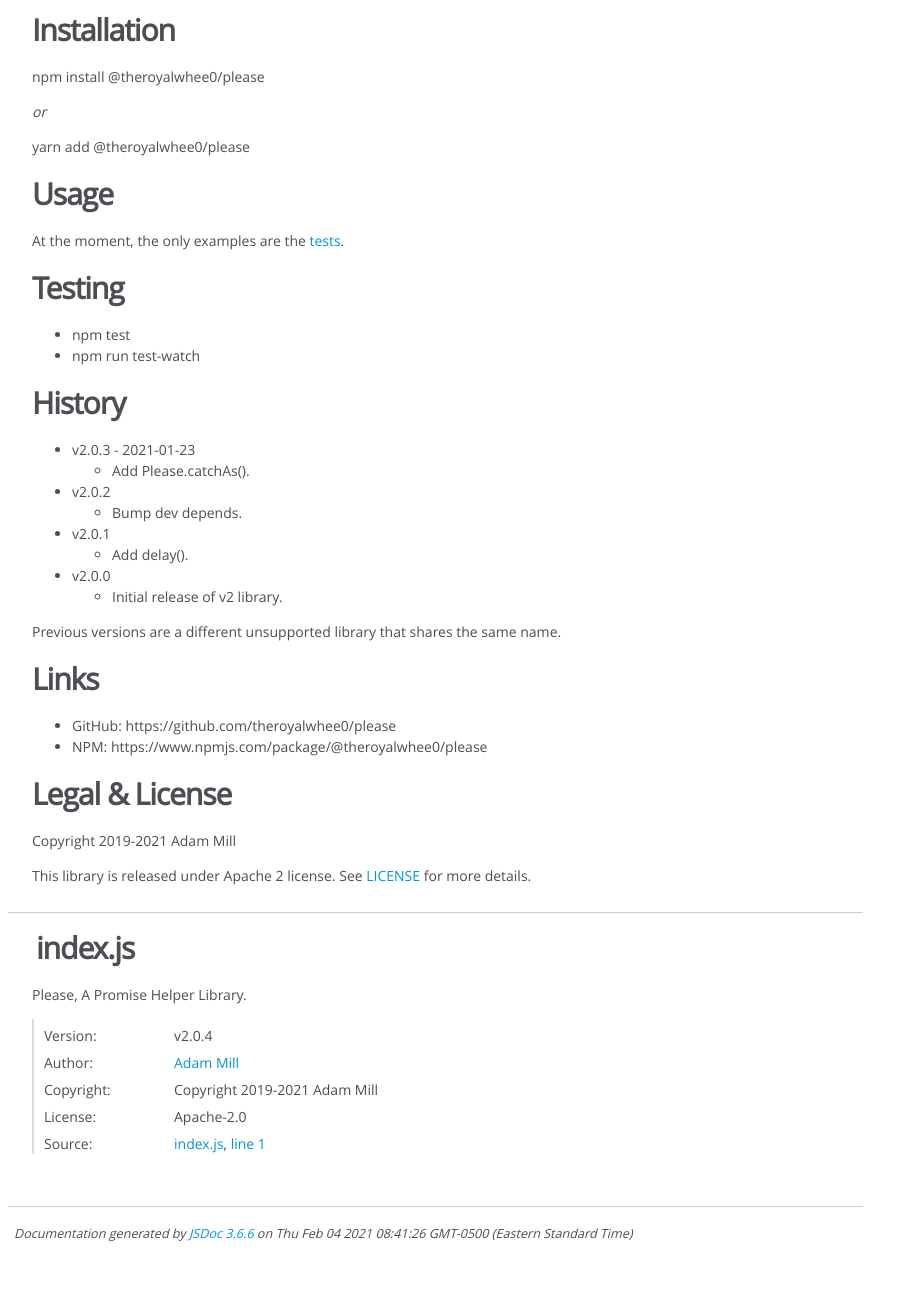
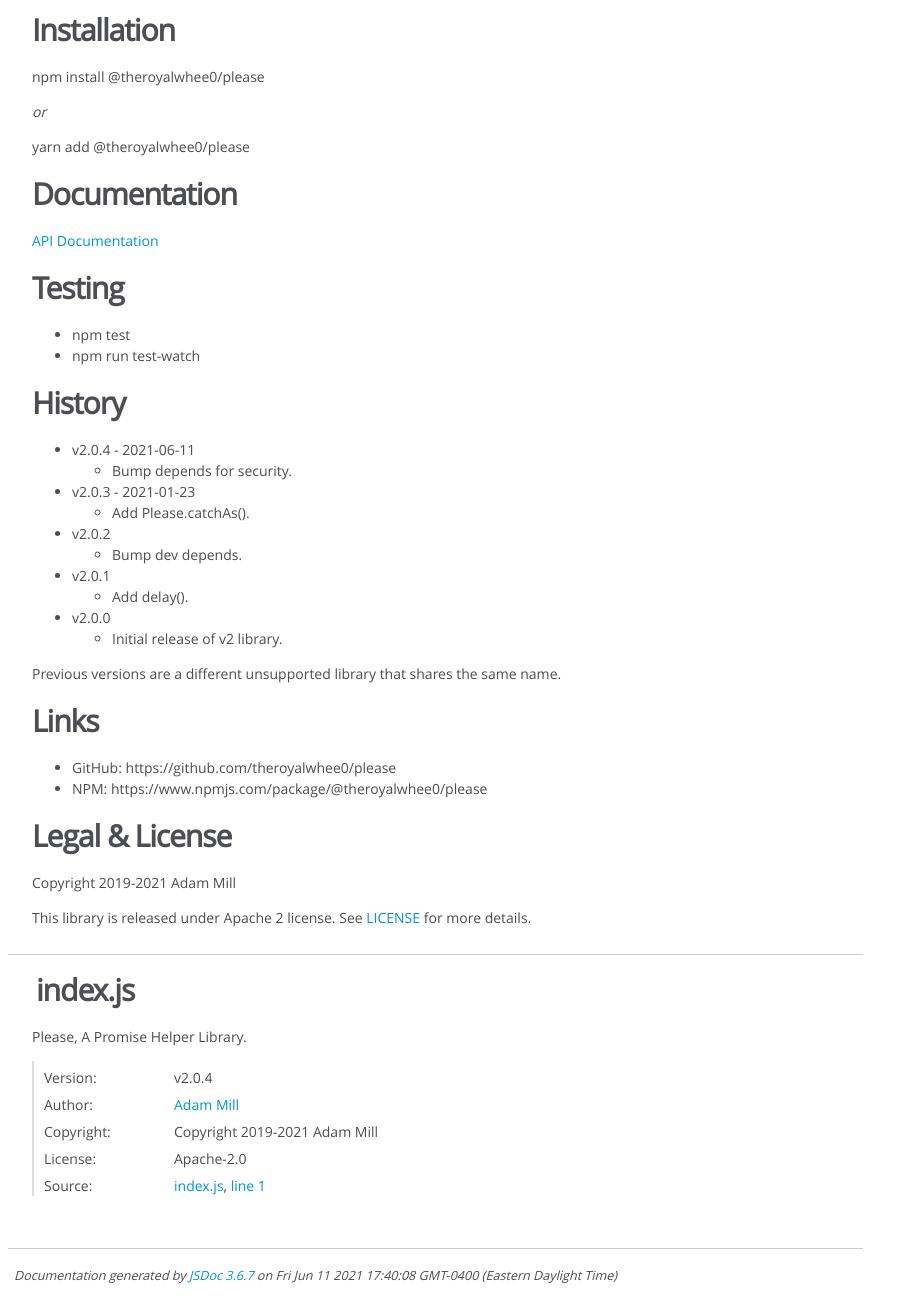
Before and after one commit to theroyalwhee0/please, a website: page docs/index.html in a window 1280 px wide. Shown: the part 256-1556 px from the top of the page, without its empty margins (0-918 px from the left). Before the commit the page ends 1514 px from the top, so only its background shows below. Drawn offline with Linux system fonts and the light colour scheme.

Commit message:
Bump depends for security.

```diff
--- a/docs/index.html
+++ b/docs/index.html
@@ -49,8 +49,8 @@
 <p>npm install @theroyalwhee0/please</p>
 <p><em>or</em></p>
 <p>yarn add @theroyalwhee0/please</p>
-<h2>Usage</h2>
-<p>At the moment, the only examples are the <a href="https://github.com/theroyalwhee0/please/tree/master/test">tests</a>.</p>
+<h2>Documentation</h2>
+<p><a href="https://theroyalwhee0.github.io/please/">API Documentation</a></p>
 <h2>Testing</h2>
 <ul>
 <li>npm test</li>
@@ -58,6 +58,11 @@
 </ul>
 <h2>History</h2>
 <ul>
+<li>v2.0.4 - 2021-06-11
+<ul>
+<li>Bump depends for security.</li>
+</ul>
+</li>
 <li>v2.0.3 - 2021-01-23
 <ul>
 <li>Add Please.catchAs().</li>
@@ -213,7 +218,7 @@
 <br class="clear">
 
 <footer>
-    Documentation generated by <a href="https://github.com/jsdoc/jsdoc">JSDoc 3.6.6</a> on Thu Feb 04 2021 08:41:26 GMT-0500 (Eastern Standard Time)
+    Documentation generated by <a href="https://github.com/jsdoc/jsdoc">JSDoc 3.6.7</a> on Fri Jun 11 2021 17:40:08 GMT-0400 (Eastern Daylight Time)
 </footer>
 
 <script> prettyPrint(); </script>
--- a/package.json
+++ b/package.json
@@ -1,6 +1,6 @@
 {
   "name": "@theroyalwhee0/please",
-  "version": "2.0.3",
+  "version": "2.0.4",
   "description": "A Promise helper library.",
   "main": "src/index.js",
   "author": "Adam Mill <hismajesty@theroyalwhee.com> (https://www.theroyalwhee.com)",
@@ -24,7 +24,8 @@
   "devDependencies": {
     "chai": "4.2.0",
     "chai-as-promised": "7.1.1",
-    "jsdoc": "3.6.6",
+    "eslint": "7.28.0",
+    "jsdoc": "3.6.7",
     "mocha": "8.3.2",
     "sinon": "9.0.3"
   },
```
Also changed, not shown: docs/global.html (+4 -4 lines), docs/index.js.html (+5 -5 lines), README.md, 1 other file.
